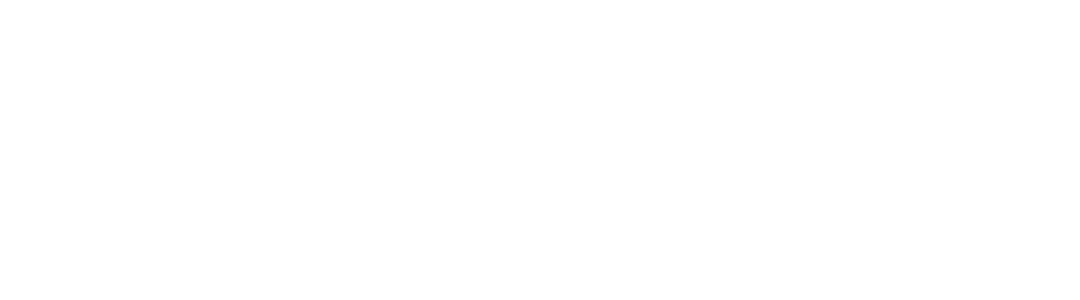
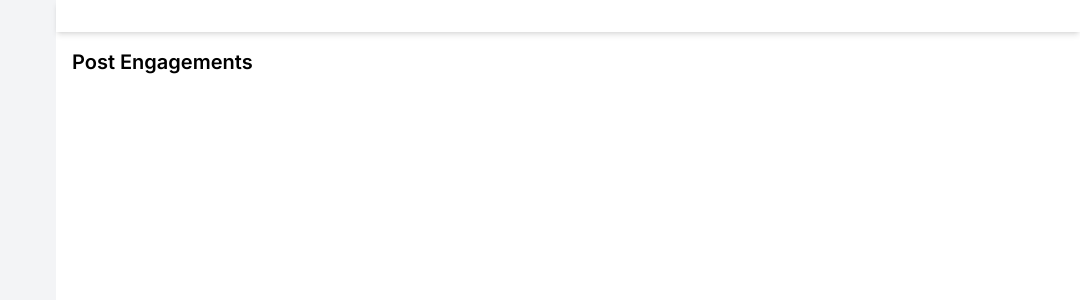
Before and after one commit to chenshuiluke/clepher, a Next.js app: page / in a window 1280 px wide. Shown: the top 300 px of the page, without its empty margins (200-1280 px from the left). Built offline with nearby package versions, Linux system fonts and the light colour scheme.

Commit message:
Created some baseline components

```diff
--- /dev/null
+++ b/src/app/components/EngagementTable.tsx
@@ -0,0 +1,9 @@
+const EngagementTable = () => {
+  return (
+    <div className="overflow-x-auto mt-6">
+      <table className="table-auto w-full"></table>
+    </div>
+  );
+};
+
+export default EngagementTable;
--- /dev/null
+++ b/src/app/components/Header.tsx
@@ -0,0 +1,9 @@
+const Header = () => {
+  return (
+    <div className="flex justify-between items-center p-4 shadow-md">
+      {/* Header content */}
+    </div>
+  );
+};
+
+export default Header;
--- /dev/null
+++ b/src/app/components/Pagination.tsx
@@ -0,0 +1,7 @@
+const Pagination = () => {
+  return (
+    <div className="flex justify-center items-center space-x-1 my-4"></div>
+  );
+};
+
+export default Pagination;
--- /dev/null
+++ b/src/app/components/Sidebar.tsx
@@ -0,0 +1,5 @@
+const Sidebar = () => {
+  return <div className="h-screen bg-gray-100 w-64 p-5">{}</div>;
+};
+
+export default Sidebar;
--- a/src/app/page.tsx
+++ b/src/app/page.tsx
@@ -1,5 +1,22 @@
-import Image from "next/image";
+import Sidebar from "./components/Sidebar";
+import Header from "./components/Header";
+import EngagementTable from "./components/EngagementTable";
+import Pagination from "./components/Pagination";
 
-export default function Home() {
-  return <main className=""></main>;
-}
+const Home = () => {
+  return (
+    <div className="flex">
+      <Sidebar />
+      <div className="flex-1">
+        <Header />
+        <main className="p-4">
+          <h1 className="text-xl font-semibold">Post Engagements</h1>
+          <EngagementTable />
+          <Pagination />
+        </main>
+      </div>
+    </div>
+  );
+};
+
+export default Home;
```
